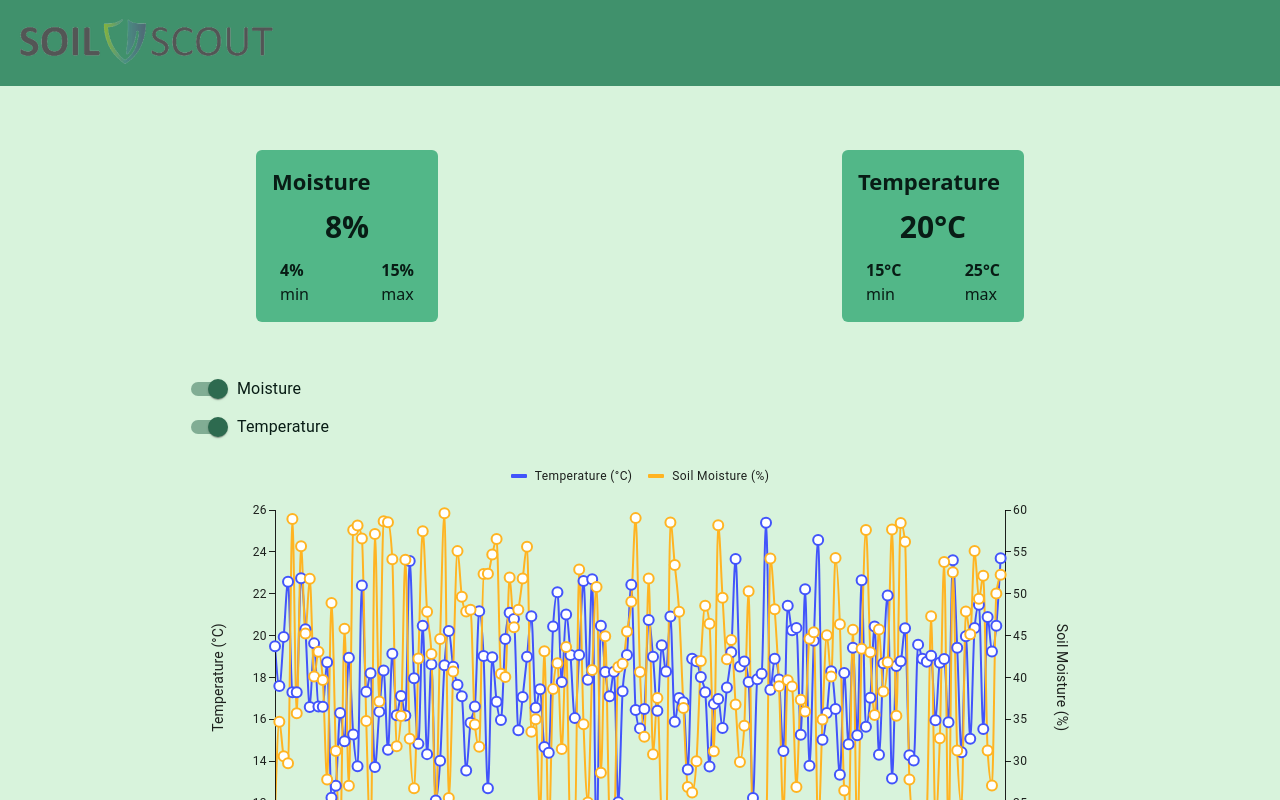
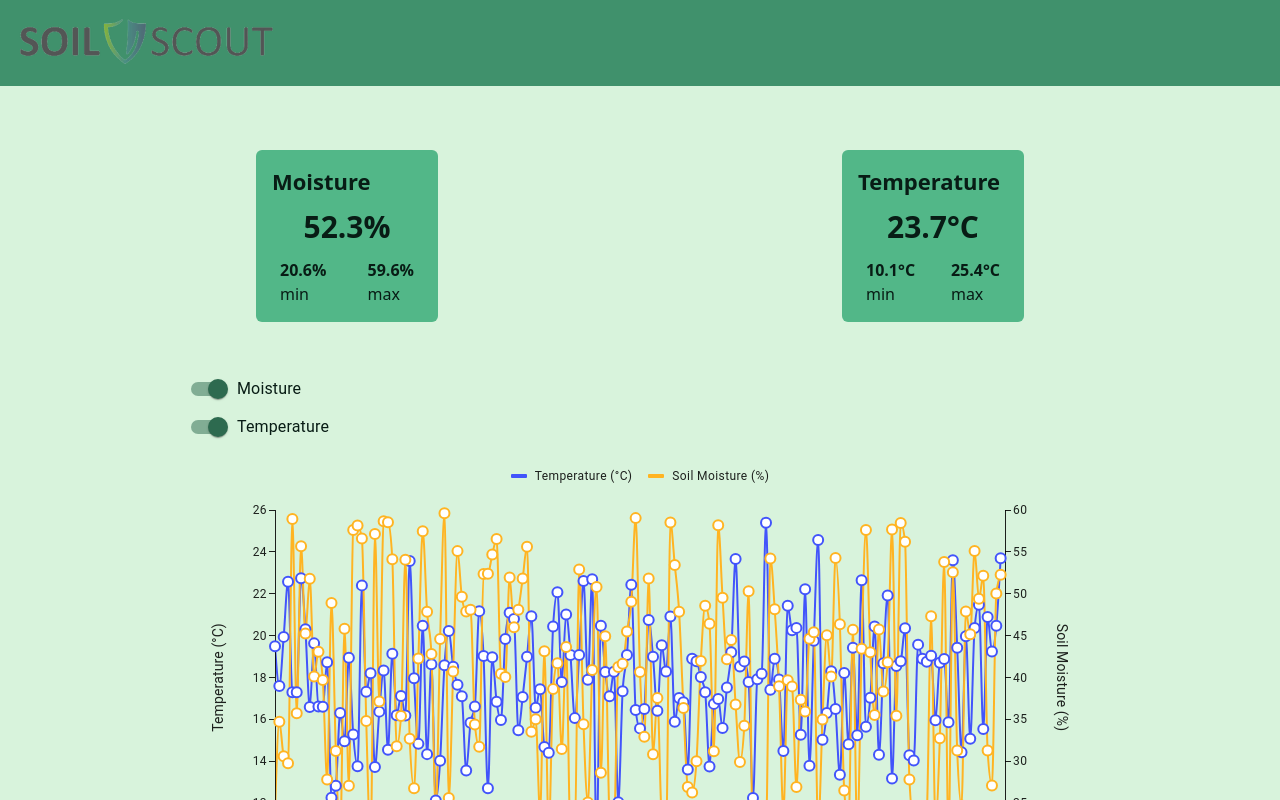
Before and after one commit to btaskinen/site-health-dashboard, a React (Vite) app: page / in a window 1280 px wide. Built offline with nearby package versions, Linux system fonts and the light colour scheme.

Commit message:
Update useSensorData hook
- include error and loading states

```diff
--- a/src/SiteHealthDashboard.tsx
+++ b/src/SiteHealthDashboard.tsx
@@ -6,15 +6,22 @@ import { useSensorData } from './hooks/useSensorData';
 
 export const SiteHealthDashboard = () => {
 
-  const data = useSensorData();
+  const { data, loading, error} = useSensorData();
 
-  const moistureCurrentValue = 8;
-    const moistureMinValue = 4;
-  const moistureMaxValue = 15;
+  console.log(data);
 
-  const tempCurrentValue = 20;
-  const tempMinValue = 15;
-  const tempMaxValue = 25;
+  if (loading) return (<div>Loading data...</div>)
+  if (error) return (<div>Something went wrong.</div>)
+
+  const latestDataPoint = data.reduce((latest, entry) => entry.timestamp > latest.timestamp ? entry : latest);
+
+  const moistureCurrentValue = latestDataPoint.soil_moisture_pct.toFixed(1);
+  const moistureMinValue = data.reduce((latest, entry) => entry.soil_moisture_pct < latest.soil_moisture_pct ? entry : latest).soil_moisture_pct.toFixed(1);
+  const moistureMaxValue = data.reduce((latest, entry) => entry.soil_moisture_pct > latest.soil_moisture_pct ? entry : latest).soil_moisture_pct.toFixed(1);
+
+  const tempCurrentValue = latestDataPoint.temperature_c.toFixed(1);
+  const tempMinValue = data.reduce((latest, entry) => entry.temperature_c < latest.temperature_c ? entry : latest).temperature_c.toFixed(1);
+  const tempMaxValue = data.reduce((latest, entry) => entry.temperature_c > latest.temperature_c ? entry : latest).temperature_c.toFixed(1);;
 
   return (
     <div className='SiteHealthDashboard'>
--- a/src/components/MetricsCard.tsx
+++ b/src/components/MetricsCard.tsx
@@ -2,9 +2,9 @@ import './MetricsCard.css';
 
 type Props = {
   title: string;
-  currentValue: number;
-  minValue: number;
-  maxValue: number;
+  currentValue: string;
+  minValue: string;
+  maxValue: string;
   unit: string;
 };
 
--- a/src/hooks/useSensorData.tsx
+++ b/src/hooks/useSensorData.tsx
@@ -1,20 +1,32 @@
 import { useEffect, useState } from "react";
 import type { SensorData } from "../types";
 
-export const useSensorData = (): SensorData => {
-  const [data, setData] = useState([]);
+export const useSensorData = () => {
+  const [data, setData] = useState<SensorData>([]);
+  const [loading, setLoading] = useState(true);
+  const [error, setError] = useState<Error | null>(null);
 
   useEffect(() => {
-    fetch("/sensor_mock_data.json")
-      .then((res) => res.json())
-      .then((json) => {
-        const parsed = json.map((d: any) => ({
+    const fetchData = async () => {
+      try {
+        const res = await fetch("/sensor_mock_data.json");
+        const json = await res.json();
+
+        const parsed: SensorData = json.map((d: any) => ({
           ...d,
-          date: new Date(d.timestamp * 1000)
+          date: new Date(d.timestamp * 1000),
         }));
+
         setData(parsed);
-      });
+      } catch (e) {
+        setError(e as Error);
+      } finally {
+        setLoading(false);
+      }
+    };
+
+    fetchData();
   }, []);
 
-  return data;
+  return { data, error, loading };
 }
```
